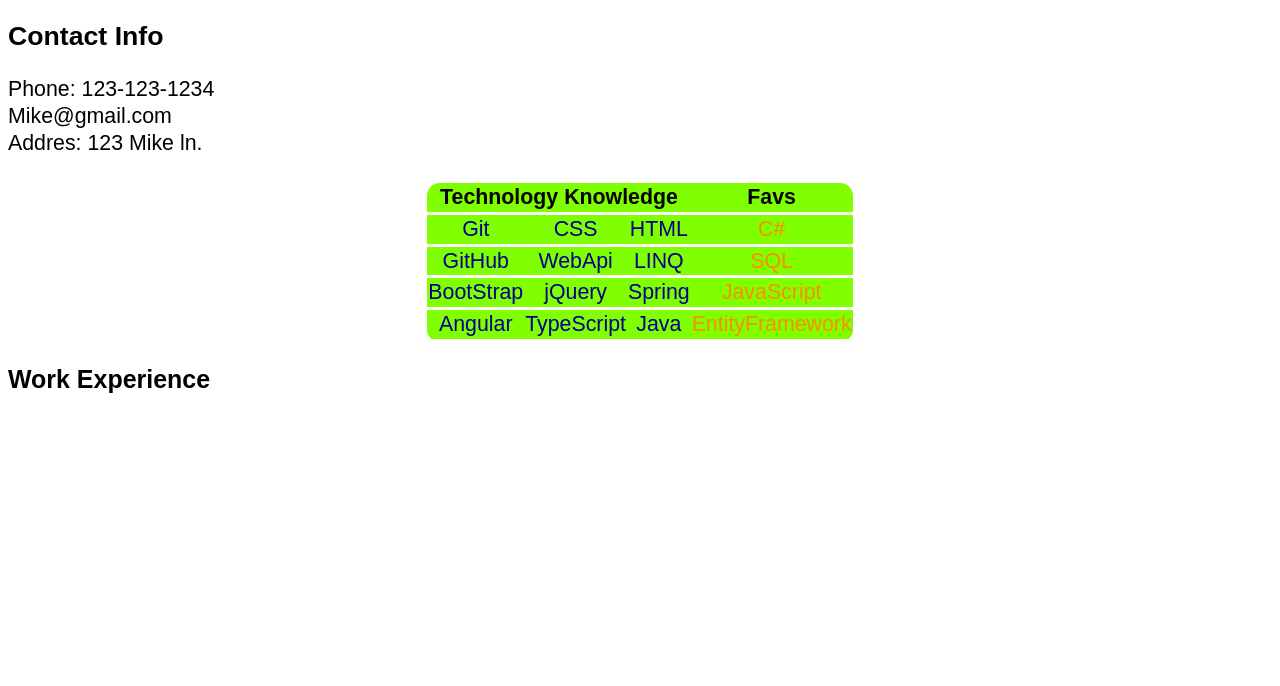
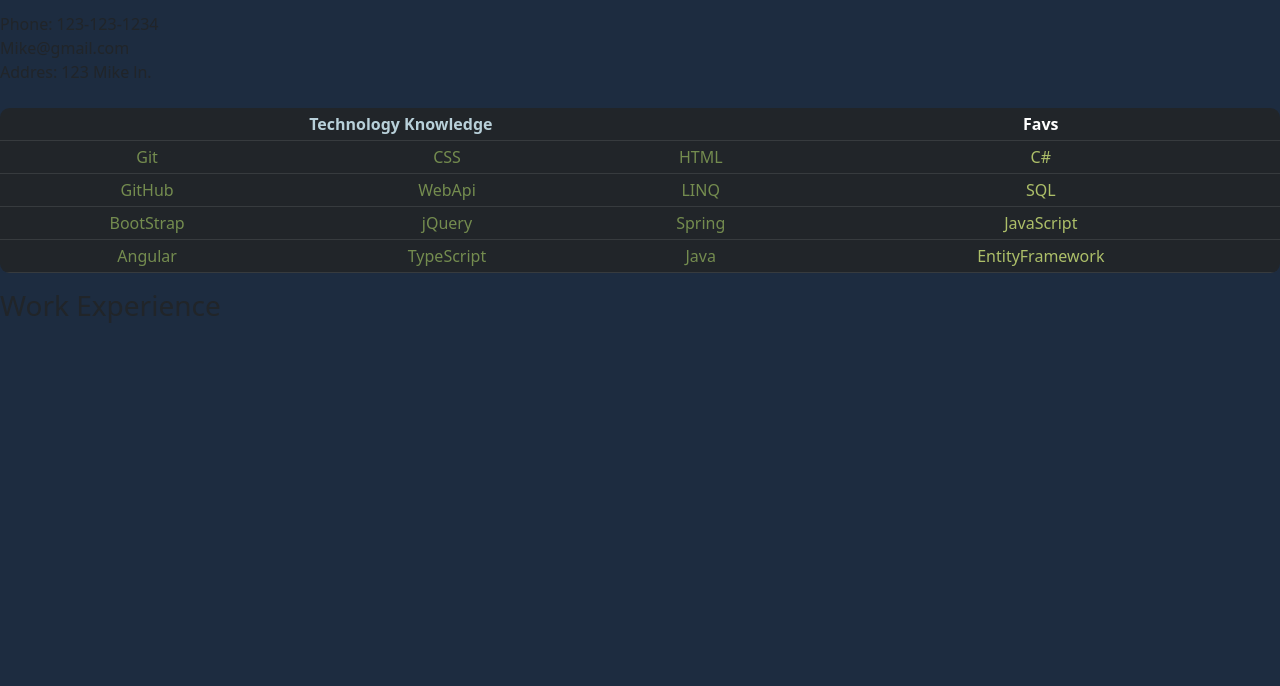
Before and after one commit to Syntactic-Labs/MaxHtmlTutorial, a plain HTML site: page html-tutorial/Resume.html in a window 1280 px wide. Shown: the part 114-800 px from the top of the page. Drawn offline with nearby package versions, Linux system fonts and the light colour scheme.

Commit message:
started new website to do bootstrap crash course

```diff
--- a/html-tutorial/CSS/Resume.css
+++ b/html-tutorial/CSS/Resume.css
@@ -1,22 +1,36 @@
 h1{ text-align: center;}
+#p1{font-size: 1.25em; font-weight: bold;}
+.backround{
+    background-color: #1D2C40;
+}
 body{
     font: normal normal normal 16pt/20pt Arial, Verdana, Georgia;
 }
 table { border-collapse: collapse; border-radius: 0.6em; overflow: hidden; margin: auto;}
 td, tr{
-    padding: 0.7;
-    background: chartreuse;
-    border-bottom: 3px solid white;
+
+
+
     text-align: center;
 }
 td{
     padding: 0 auto;
 }
-#p1{font-size: 1.25em; font-weight: bold;}
-
-.darkOrange {
+.darkOrange{
     color: darkorange;
 }
-.darkBlue {
-    color: darkblue;
+.dGreen{
+    color: #465932;
 }
+.mGreen{
+    color:#748C4F;
+}
+.lGreen{
+    color: #ADBF69
+}
+.dBlue{
+    color: #1D2C40;
+}
+.lBlue{
+    color: #B8D0D9;
+}
--- a/html-tutorial/CSS/index2.css
+++ /dev/null
@@ -1 +0,0 @@
-table { border: 1px solid black;}
--- a/html-tutorial/Resume.html
+++ b/html-tutorial/Resume.html
@@ -6,11 +6,13 @@
     <meta name="viewport" content="width=device-width, initial-scale=1.0">
     <title>Michael's Resume</title>
     <link href="CSS\Resume.css" rel="stylesheet">
+    <link href="https://cdn.jsdelivr.net/npm/bootstrap@5.1.3/dist/css/bootstrap.min.css" rel="stylesheet" integrity="sha384-1BmE4kWBq78iYhFldvKuhfTAU6auU8tT94WrHftjDbrCEXSU1oBoqyl2QvZ6jIW3" crossorigin="anonymous">
+
 </head>
-<body>
-    <h1>Michael Walker</h1>
+<body class="backround">
+    <h1 class="mGreen">Michael Walker</h1>
 
-    <span style="margin: auto; display: table;">.NET Developer</span>
+    <span class="lBlue" style="margin: auto; display: table;">.NET Developer</span>
     <div>
         <p id=p1>Contact Info</p>
         <span>Phone: 123-123-1234</span>
@@ -21,40 +23,39 @@
     </div>
     <br>
     <div>
-        <table>
+        <table class="table table-dark table-sm">
+
             <tr>
-                <th colspan="3">Technology Knowledge</th>
+                <th colspan="3" class="lBlue">Technology Knowledge</th>
                 <th>Favs</th>
             </tr>
             <tr>
-                <td class="darkBlue">Git</td>
-                <td class="darkBlue">CSS</td>
-                <td class="darkBlue">HTML</td>
-                <td class="darkOrange">C#</td>
+                <td class="mGreen">Git</td>
+                <td class="mGreen">CSS</td>
+                <td class="mGreen">HTML</td>
+                <td class="lGreen">C#</td>
                 <tr>
-                    <td class="darkBlue">GitHub</td>
-                    <td class="darkBlue">WebApi</td>
-                    <td class="darkBlue">LINQ</td>
-                    <td class="darkOrange">SQL</td>
+                    <td class="mGreen">GitHub</td>
+                    <td class="mGreen">WebApi</td>
+                    <td class="mGreen">LINQ</td>
+                    <td class="lGreen">SQL</td>
                 </tr>
                 <tr>
-                    <td class="darkBlue">BootStrap</td>
-                    <td class="darkBlue">jQuery</td>
-                    <td class="darkBlue">Spring</td>
-                    <td class="darkOrange">JavaScript</td>
+                    <td class="mGreen">BootStrap</td>
+                    <td class="mGreen">jQuery</td>
+                    <td class="mGreen">Spring</td>
+                    <td class="lGreen">JavaScript</td>
                 </tr>
                 <tr>
-                    <td class="darkBlue">Angular</td>
-                    <td class="darkBlue">TypeScript</td>
-                    <td class="darkBlue">Java</td>
-                    <td class="darkOrange">EntityFramework</td>
+                    <td class="mGreen">Angular</td>
+                    <td class="mGreen">TypeScript</td>
+                    <td class="mGreen">Java</td>
+                    <td class="lGreen">EntityFramework</td>
             </tr>
         </table>
     </div>
-    <div>
-        <h3>Work Experience</h3>
 
-    </div>
+    <h3>Work Experience</h3>
 
     </body>
     </html>
```
Also changed, not shown: html-tutorial/Website.html (added, +12 -0 lines), html-tutorial/bootstrap.html (+10 -2 lines), html-tutorial/CSS/Website.css (added).
